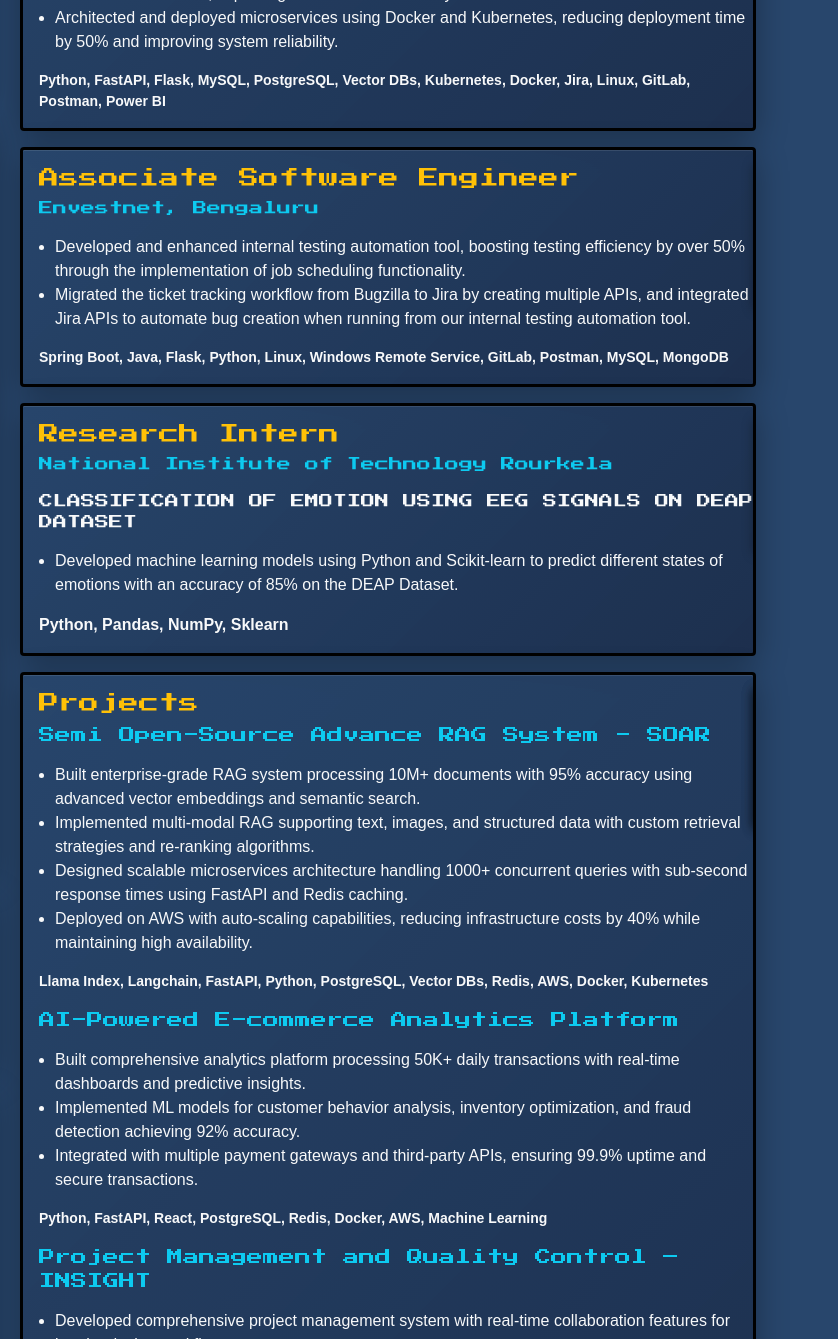
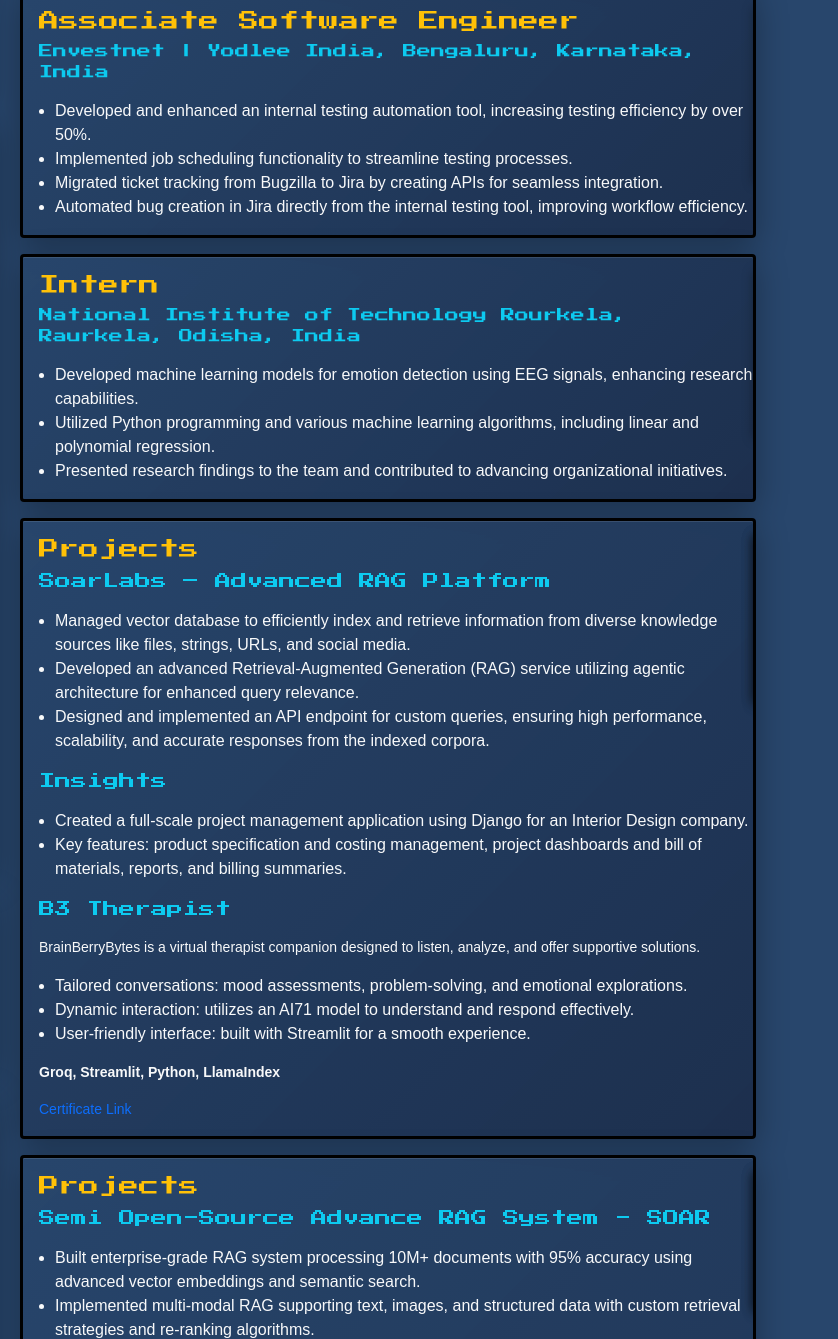
Before and after one commit to ZEROCONNECT/ZEROCONNECT.github.io, a plain HTML site: page index.html in a window 1280 px wide. Shown: the part 1226-2565 px from the top of the page, 442-1280 px from the left. Drawn offline with nearby package versions, Linux system fonts and the light colour scheme.

Commit message:
Update work experience and project details in index.html

```diff
--- a/index.html
+++ b/index.html
@@ -408,83 +408,136 @@
                                 <div class="section">
                                     <!-- Your work experience content here -->
 
-                                    <!-- Work Experience Senior Software Developer -->
+                                    <!-- TCS - Developer -->
                                     <div class="card bg-transparent deep_blue pixel_font">
                                         <div class="text-warning">
-                                            <h5 class="ps-3 pt-3">Senior Software Developer</h5>
+                                            <h5 class="ps-3 pt-3">Developer</h5>
                                         </div>
                                         <div class="text-info">
-                                            <p class="me-auto ps-3 bd-highlight">Tata Consultancy Services (TCS),
-                                                Bengaluru
-                                            </p>
+                                            <p class="me-auto ps-3 bd-highlight">Tata Consultancy Services (TCS), Bengaluru, Karnataka, India</p>
                                         </div>
                                         <div class="text-light fs-6 normal-text">
-
                                             <ul>
-                                                <li>Implemented automatic test case generation using GenAI, creating comprehensive test scripts that reduced tester workload by 60% and enhanced overall testing efficiency.</li>
-                                                <li>Enhanced QA Governance procedures by automating workflow processes, resulting in a 90% reduction in non-compliance incidents across multiple projects.</li>
-                                                <li>Developed internal Jira tools APIs using Python and FastAPI, which improved data extraction efficiency by 40%, aiding management reporting and visualization.</li>
-                                                <li>Led a team of 3 developers to build RAG-based knowledge management system using Langchain and vector databases, improving information retrieval by 70%.</li>
-                                                <li>Architected and deployed microservices using Docker and Kubernetes, reducing deployment time by 50% and improving system reliability.</li>
+                                                <li>Developed an automation tool using GenAI for test script generation, significantly improving testing efficiency.
+                                                </li>
+                                                <li>Implemented Python-based governance auditing, achieving a 90% reduction in non-compliance incidents.</li>
+                                                <li>Created internal Jira tools APIs to enhance data extraction and management reporting capabilities.</li>
                                             </ul>
-                                            <p class="ps-3 fw-bold">Python, FastAPI, Flask, MySQL, PostgreSQL, Vector DBs, Kubernetes, Docker, Jira, Linux, GitLab, Postman, Power BI</p>
                                         </div>
                                         <div class="vertical-text">
-                                            <p>Nov 22 – <span style="color: #11b6dc;">Current</span></p>
+                                            <p>Nov 2022 – Present</p>
                                         </div>
-                                        <!-- <div class="side_bottom">
-                                        <p>Tech Stack</p>
-                                    </div> -->
                                     </div>
 
-                                    <!-- Associate Software Engineer -->
+                                    <!-- Envestnet | Yodlee India - Associate Software Engineer -->
                                     <div class="pt-3">
                                         <div class="card bg-transparent deep_blue pixel_font">
                                             <div class="text-warning">
                                                 <h5 class="ps-3 pt-3">Associate Software Engineer</h5>
                                             </div>
                                             <div class="text-info">
-                                                <p class="me-auto ps-3 bd-highlight">Envestnet, Bengaluru</p>
+                                                <p class="me-auto ps-3 bd-highlight">Envestnet | Yodlee India, Bengaluru, Karnataka, India</p>
                                             </div>
                                             <div class="vertical-text">
-                                                <p>Aug 21 – Nov 22</p>
+                                                <p>Aug 2021 – Nov 2022</p>
                                             </div>
                                             <div class="text-light fs-6 normal-text">
                                                 <ul>
-                                                    <li>Developed and enhanced internal testing automation tool, boosting testing efficiency by over 50% through the implementation of job scheduling functionality.</li>
-                                                    <li>Migrated the ticket tracking workflow from Bugzilla to Jira by creating multiple APIs, and integrated Jira APIs to automate bug creation when running from our internal testing automation tool.</li>
+                                                    <li>Developed and enhanced an internal testing automation tool, increasing testing efficiency by over 50%.</li>
+                                                    <li>Implemented job scheduling functionality to streamline testing processes.</li>
+                                                    <li>Migrated ticket tracking from Bugzilla to Jira by creating APIs for seamless integration.</li>
+                                                    <li>Automated bug creation in Jira directly from the internal testing tool, improving workflow efficiency.</li>
                                                 </ul>
-                                                <p class="ps-3 fw-bold">Spring Boot, Java, Flask, Python, Linux,
-                                                    Windows Remote
-                                                    Service, GitLab, Postman, MySQL, MongoDB</p>
                                             </div>
                                         </div>
                                     </div>
 
-
-                                    <!-- Intern -->
-
-
+                                    <!-- NIT Rourkela - Intern -->
                                     <div class="pt-3">
                                         <div class="card bg-transparent deep_blue pixel_font">
                                             <div class="text-warning">
-                                                <h5 class="ps-3 pt-3">Research Intern</h5>
+                                                <h5 class="ps-3 pt-3">Intern</h5>
                                             </div>
                                             <div class="text-info">
-                                                <p class="me-auto ps-3 bd-highlight">National Institute of Technology
-                                                    Rourkela</p>
+                                                <p class="me-auto ps-3 bd-highlight">National Institute of Technology Rourkela, Raurkela, Odisha, India</p>
                                             </div>
                                             <div class="vertical-text">
-                                                <p>Jun 19 - Jul 19</p>
+                                                <p>Jun 2019 – Jul 2019</p>
                                             </div>
-                                            <div class="text-light">
-                                                <p class="ps-3">CLASSIFICATION OF EMOTION USING EEG SIGNALS ON DEAP
-                                                    DATASET
+                                            <div class="text-light fs-6 normal-text">
+                                                <ul>
+                                                    <li>Developed machine learning models for emotion detection using EEG signals, enhancing research
+                                                        capabilities.</li>
+                                                    <li>Utilized Python programming and various machine learning algorithms, including linear and polynomial
+                                                        regression.</li>
+                                                    <li>Presented research findings to the team and contributed to advancing organizational initiatives.
+                                                    </li>
+                                                </ul>
+                                            </div>
+                                        </div>
+                                    </div>
+
+                                    <!-- Projects -->
+                                    <div class="pt-3">
+                                        <div class="card bg-transparent deep_blue pixel_font">
+                                            <div class="text-warning">
+                                                <h5 class="ps-3 pt-3">Projects</h5>
+                                                </div>
+
+                                                <!-- SoarLabs – Advanced RAG Platform -->
+                                                <div class="text-info">
+                                                    <p class="me-auto ps-3 fs-6 bd-highlight">SoarLabs – Advanced RAG Platform</p>
+                                                </div>
+                                                <div class="vertical-text">
+                                                    <p>Aug 2024 – Present</p>
+                                                </div>
+                                                <div class="text-light fs-6 normal-text">
+                                                    <ul>
+                                                        <li>Managed vector database to efficiently index and retrieve information from diverse knowledge sources like
+                                                            files, strings, URLs, and social media.</li>
+                                                        <li>Developed an advanced Retrieval-Augmented Generation (RAG) service utilizing agentic architecture for
+                                                            enhanced query relevance.</li>
+                                                        <li>Designed and implemented an API endpoint for custom queries, ensuring high performance, scalability, and
+                                                            accurate responses from the indexed corpora.</li>
+                                                    </ul>
+                                                    <!-- optional tech note can be added here if desired -->
+                                                </div>
+
+                                                <!-- Insights -->
+                                                <div class="text-info">
+                                                    <p class="me-auto ps-3 fs-6 bd-highlight">Insights</p>
+                                                </div>
+                                                <div class="vertical-text">
+                                                    <p>Oct 2021 – Oct 2022</p>
+                                                </div>
+                                                <div class="text-light fs-6 normal-text">
+                                                    <ul>
+                                                        <li>Created a full-scale project management application using Django for an Interior Design company.</li>
+                                                        <li>Key features: product specification and costing management, project dashboards and bill of materials,
+                                                            reports, and billing summaries.</li>
+                                                    </ul>
+                                            </div>
+<!-- B3 Therapist -->
+                                            <div class="text-info">
+                                                <p class="me-auto ps-3 fs-6 bd-highlight">B3 Therapist</p>
+                                            </div>
+                                            <div class="vertical-text">
+                                                <p>Jul 2024 – Aug 2024</p>
+                                            </div>
+                                            <div class="text-light fs-6 normal-text">
+                                                <p class="ps-3">BrainBerryBytes is a virtual therapist companion designed to listen, analyze, and offer supportive
+                                                    solutions.</p>
+                                                <ul>
+                                                    <li>Tailored conversations: mood assessments, problem-solving, and emotional explorations.</li>
+                                                    <li>Dynamic interaction: utilizes an AI71 model to understand and respond effectively.</li>
+                                                    <li>User-friendly interface: built with Streamlit for a smooth experience.</li>
+                                                </ul>
+                                                <p class="ps-3 fw-bold">Groq, Streamlit, Python, LlamaIndex</p>
+                                                <p class="ps-3">
+                                                    <a href="https://lablab.ai/u/@spacepineapple/cm0gxnu23004sma50x0j3x94l" target="_blank" rel="noopener noreferrer">
+                                                        Certificate Link
+                                                    </a>
                                                 </p>
-                                                <ul class=" fs-6 normal-text">
-                                                    <li>Developed machine learning models using Python and Scikit-learn to predict different states of emotions with an accuracy of 85% on the DEAP Dataset.</li>
-                                                </ul>
-                                                <p class="ps-3 fs-6 normal-text fw-bold">Python, Pandas, NumPy, Sklearn</p>
                                             </div>
                                         </div>
                                     </div>
```
